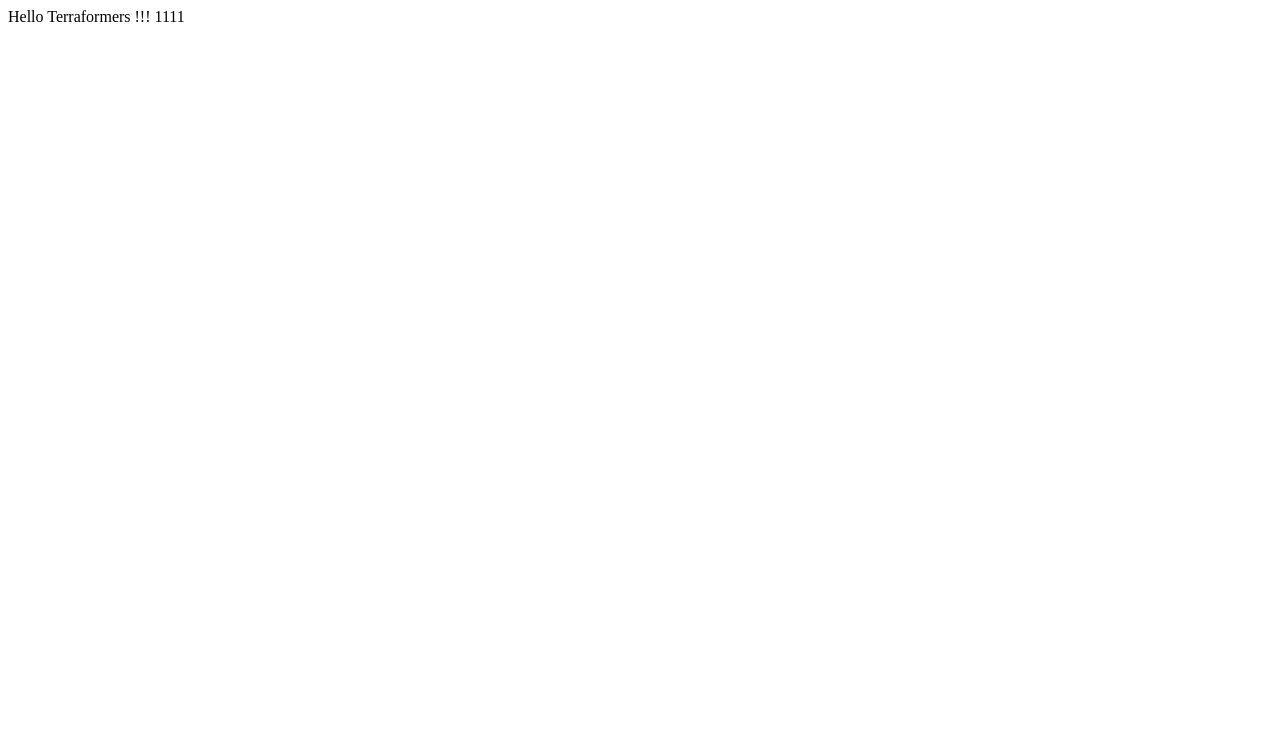
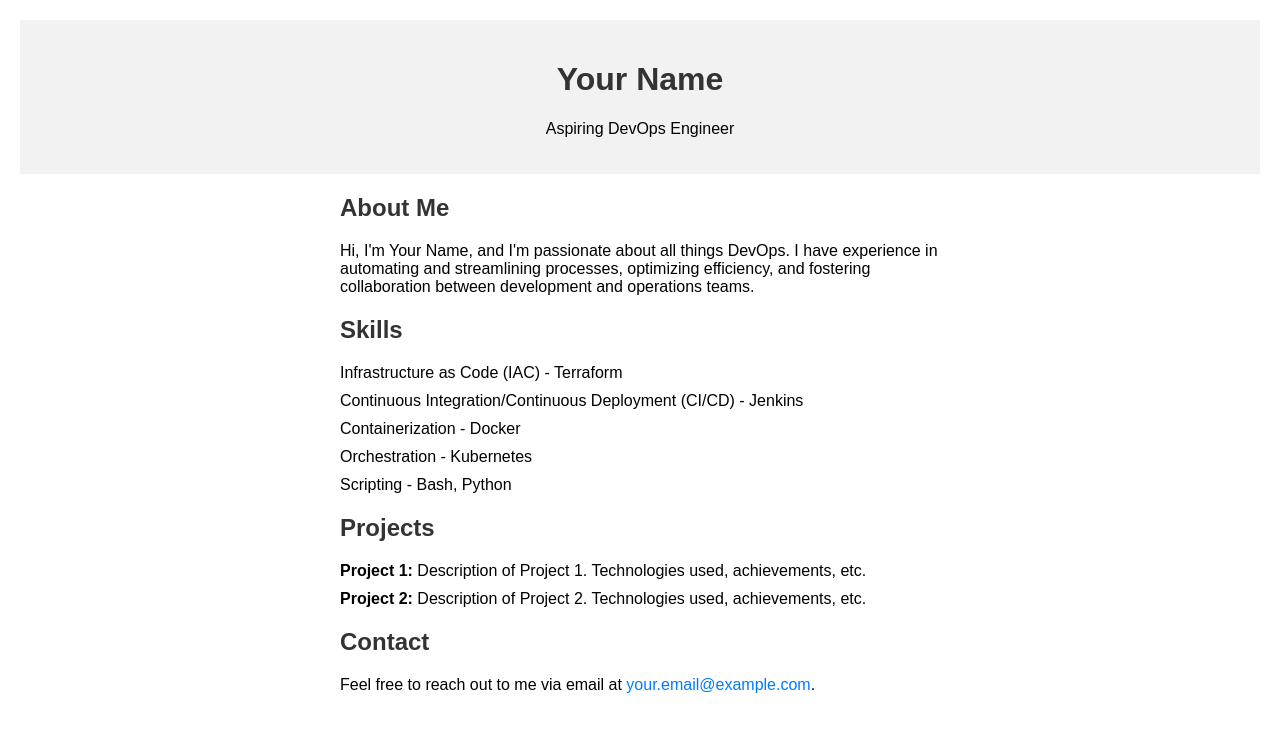
Before and after one commit to dowusubekoe-dev/terraform-beginner-bootcamp-2023, a plain HTML site: page public/index.html in a window 1280 px wide. Drawn offline with Linux system fonts and the light colour scheme.

```diff
--- a/public/index.html
+++ b/public/index.html
@@ -1 +1,98 @@
-Hello Terraformers !!! 1111
+<!DOCTYPE html>
+<html lang="en">
+
+<head>
+    <meta charset="UTF-8">
+    <meta http-equiv="X-UA-Compatible" content="IE=edge">
+    <meta name="viewport" content="width=device-width, initial-scale=1.0">
+    <title>Your Name - DevOps Engineer</title>
+    <style>
+        body {
+            font-family: Arial, sans-serif;
+            margin: 20px;
+        }
+
+        header {
+            text-align: center;
+            padding: 20px;
+            background-color: #f2f2f2;
+        }
+
+        section {
+            max-width: 600px;
+            margin: 20px auto;
+        }
+
+        h1,
+        h2 {
+            color: #333;
+        }
+
+        a {
+            color: #007bff;
+            text-decoration: none;
+        }
+
+        ul {
+            list-style-type: none;
+            padding: 0;
+        }
+
+        li {
+            margin-bottom: 10px;
+        }
+    </style>
+</head>
+
+<body>
+    <header>
+        <h1>Your Name</h1>
+        <p>Aspiring DevOps Engineer</p>
+    </header>
+
+    <section>
+        <h2>About Me</h2>
+        <p>
+            Hi, I'm Your Name, and I'm passionate about all things DevOps. I have experience in automating
+            and streamlining processes, optimizing efficiency, and fostering collaboration between development
+            and operations teams.
+        </p>
+    </section>
+
+    <section>
+        <h2>Skills</h2>
+        <ul>
+            <li>Infrastructure as Code (IAC) - Terraform</li>
+            <li>Continuous Integration/Continuous Deployment (CI/CD) - Jenkins</li>
+            <li>Containerization - Docker</li>
+            <li>Orchestration - Kubernetes</li>
+            <li>Scripting - Bash, Python</li>
+            <!-- Add more skills as needed -->
+        </ul>
+    </section>
+
+    <section>
+        <h2>Projects</h2>
+        <ul>
+            <li>
+                <strong>Project 1:</strong>
+                Description of Project 1. Technologies used, achievements, etc.
+            </li>
+            <li>
+                <strong>Project 2:</strong>
+                Description of Project 2. Technologies used, achievements, etc.
+            </li>
+            <!-- Add more projects as needed -->
+        </ul>
+    </section>
+
+    <section>
+        <h2>Contact</h2>
+        <p>
+            Feel free to reach out to me via email at
+            <a href="mailto:your.email@example.com">your.email@example.com</a>.
+        </p>
+    </section>
+</body>
+
+</html>
```
Also changed, not shown: public/error.html (+32 -1 lines), 4 other files.
